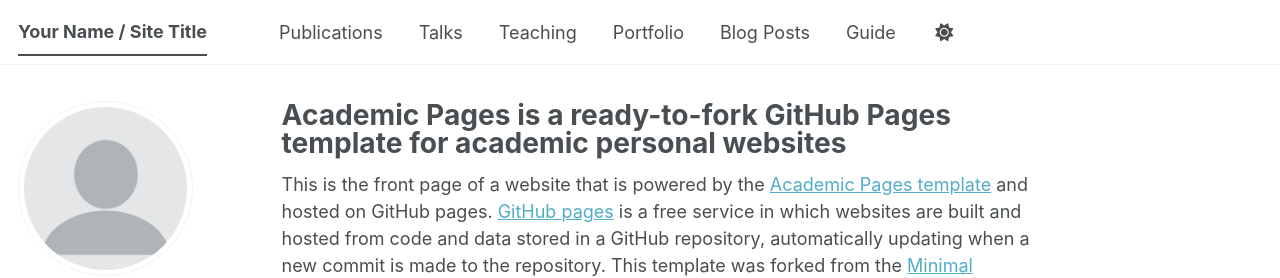
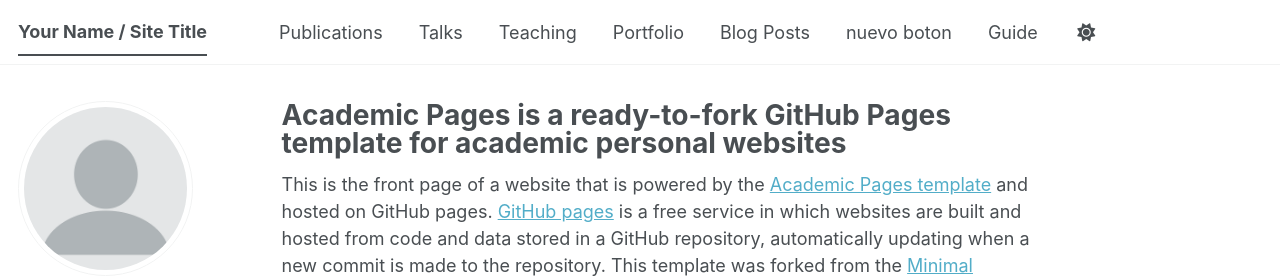
Before and after one commit to ValentinaBedoya/valentinabedoya.github.io, a Jekyll site: the page built from _pages/about.md, in a window 1280 px wide. Shown: the top 278 px of the page. Built offline with Jekyll 4.4.1, drawn with Linux system fonts in a browser that asks for light colours; some web fonts are replaced; a script bundle is joined from its source files by our own code; library files that are not in the unit come from our copies.

Commit message:
Update navigation.yml

```diff
--- a/_data/navigation.yml
+++ b/_data/navigation.yml
@@ -22,6 +22,8 @@
 
   - title: "Blog Posts"
     url: /year-archive/
+  - title: "nuevo boton"
+    url: /year-archive/
 
   #- title: "CV"
    # url: /cv/
```
